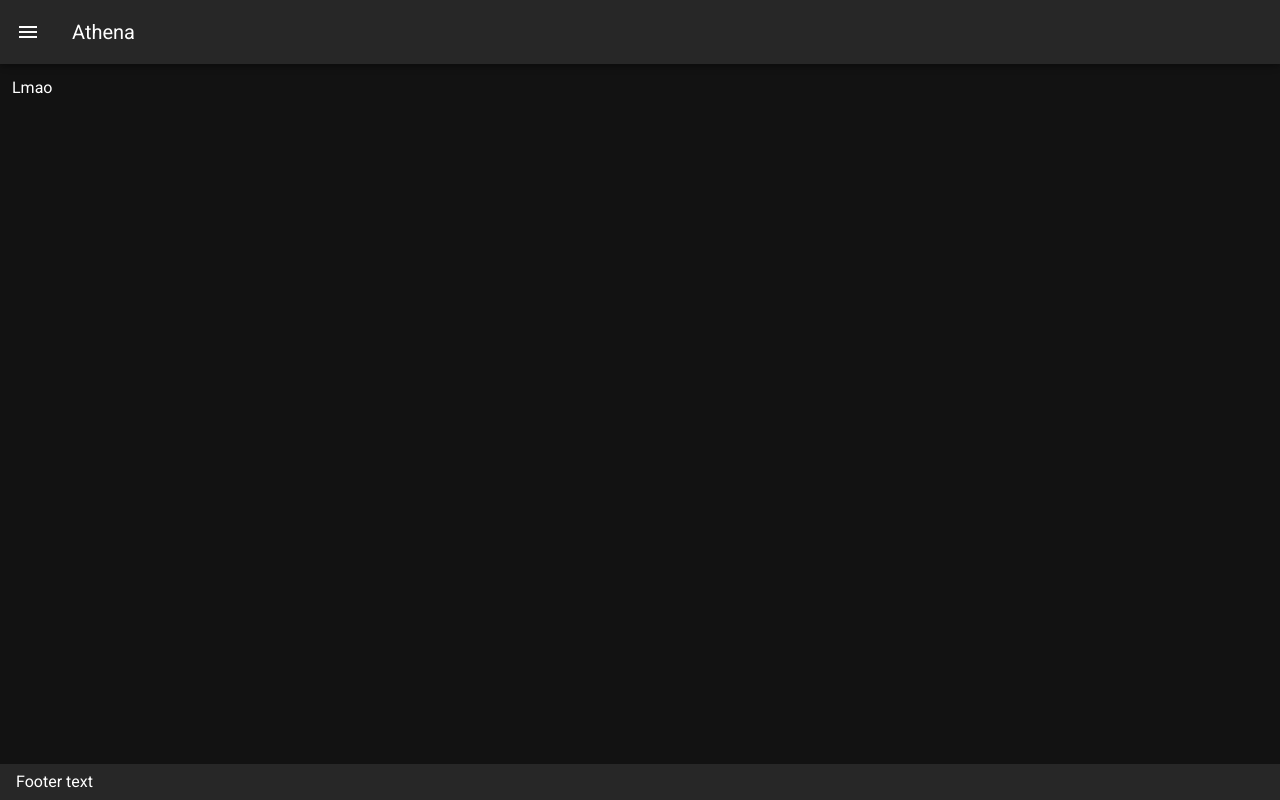
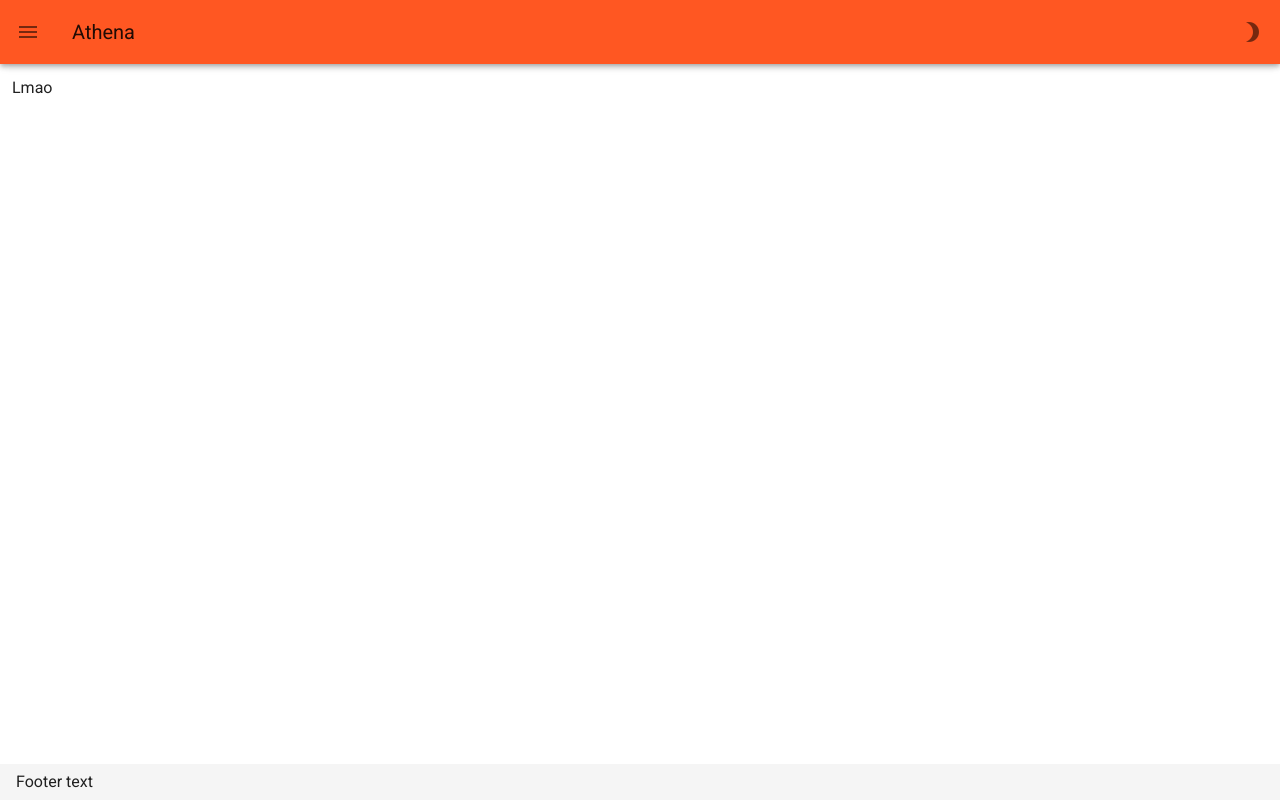
Before and after one commit to canonn-science/CAPIv2-Athena, a Nuxt app: page / in a window 1280 px wide. Built offline with nearby package versions, Linux system fonts and the light colour scheme.

Commit message:
Added theme switching between Light and Dark

```diff
--- a/layouts/default.vue
+++ b/layouts/default.vue
@@ -18,9 +18,19 @@
         </v-list-item>
       </v-list>
     </v-navigation-drawer>
-    <v-app-bar fixed app>
+    <v-app-bar
+      fixed
+      app
+      color="toolbar"
+      :class="{ 'custom-dark': theme === themes[1] }"
+    >
       <v-app-bar-nav-icon @click.stop="drawer = !drawer" />
       <v-toolbar-title v-text="title" />
+      <v-spacer />
+      <v-btn icon @click="switchTheme()">
+        <v-icon v-if="theme === themes[0]">brightness_3</v-icon>
+        <v-icon v-if="theme === themes[1]">wb_sunny</v-icon>
+      </v-btn>
     </v-app-bar>
     <v-content>
       <v-container fluid>
@@ -34,6 +44,8 @@
 </template>
 
 <script>
+import { mapState } from 'vuex'
+
 export default {
   data() {
     return {
@@ -48,6 +60,36 @@ export default {
       title: 'Athena',
       footerText: 'Footer text'
     }
+  },
+  computed: {
+    ...mapState({
+      themes: state => state.themes.themes
+    }),
+    theme: {
+      get() {
+        return this.$store.state.themes.theme
+      },
+      set(newTheme) {
+        this.$store.commit('themes/setTheme', newTheme)
+      }
+    }
+  },
+  methods: {
+    switchTheme() {
+      if (this.theme === this.themes[0]) {
+        this.theme = this.themes[1]
+      } else if (this.theme === this.themes[1]) {
+        this.theme = this.themes[0]
+      }
+      localStorage.setItem('theme', this.theme)
+    }
   }
 }
 </script>
+
+<style scoped>
+.custom-dark,
+.custom-dark .theme--dark.v-btn {
+  color: var(--v-primary-base);
+}
+</style>
--- a/nuxt.config.js
+++ b/nuxt.config.js
@@ -17,7 +17,27 @@ module.exports = {
         content: process.env.npm_package_description || ''
       }
     ],
-    link: [{ rel: 'icon', type: 'image/x-icon', href: '/favicon.ico' }]
+    link: [
+      { rel: 'icon', type: 'image/x-icon', href: '/favicon.ico' },
+      {
+        rel: 'stylesheet',
+        href:
+          'https://fonts.googleapis.com/css?family=Roboto:100,300,400,500,700,900'
+      },
+      {
+        rel: 'stylesheet',
+        href: 'https://fonts.googleapis.com/css?family=Material+Icons'
+      },
+      {
+        rel: 'stylesheet',
+        href:
+          'https://cdn.jsdelivr.net/npm/@mdi/font@latest/css/materialdesignicons.min.css'
+      },
+      {
+        rel: 'stylesheet',
+        href: 'https://use.fontawesome.com/releases/v5.7.2/css/all.css'
+      }
+    ]
   },
   /*
    ** Customize the progress-bar color
@@ -30,7 +50,7 @@ module.exports = {
   /*
    ** Plugins to load before mounting the App
    */
-  plugins: [],
+  plugins: ['~/plugins/theme-switcher.js'],
   /*
    ** Nuxt.js dev-modules
    */
@@ -58,17 +78,30 @@ module.exports = {
   vuetify: {
     customVariables: ['~/assets/variables.scss'],
     theme: {
-      dark: true,
       themes: {
+        light: {
+          primary: colors.deepOrange.base,
+          secondary: colors.lightBlue.base,
+          accent: colors.orange.base,
+          error: colors.red.base,
+          warning: colors.yellow.base,
+          info: colors.indigo.base,
+          success: colors.green.base,
+          toolbar: colors.deepOrange.base
+        },
         dark: {
-          primary: colors.blue.darken2,
-          accent: colors.grey.darken3,
-          secondary: colors.amber.darken3,
-          info: colors.teal.lighten1,
-          warning: colors.amber.base,
-          error: colors.deepOrange.accent4,
-          success: colors.green.accent3
+          primary: colors.deepOrange.base,
+          secondary: colors.lightBlue.base,
+          accent: colors.orange.base,
+          error: colors.red.base,
+          warning: colors.yellow.base,
+          info: colors.indigo.base,
+          success: colors.green.base,
+          toolbar: colors.grey.darken4
         }
+      },
+      options: {
+        customProperties: true
       }
     }
   },
--- /dev/null
+++ b/plugins/theme-switcher.js
@@ -0,0 +1,45 @@
+import { mapState } from 'vuex'
+
+export default function({ app }) {
+  const mixin = {
+    computed: {
+      ...mapState({
+        themes: state => state.themes.themes
+      }),
+      theme: {
+        get() {
+          return this.$store.state.themes.theme
+        },
+        set(newTheme) {
+          this.$store.commit('themes/setTheme', newTheme)
+        }
+      }
+    },
+    watch: {
+      theme() {
+        this.$vuetify.theme.dark = this.theme === this.themes[1]
+      }
+    },
+    created() {
+      this.$vuetify.theme.dark = this.theme === this.themes[1]
+    },
+    beforeMount() {
+      try {
+        const stored = localStorage.getItem('theme')
+        if (stored) {
+          this.theme = stored
+        } else {
+          this.theme = this.themes[0]
+        }
+        localStorage.setItem('theme', this.theme)
+      } catch (err) {
+        this.theme = this.themes[0]
+        localStorage.setItem('theme', this.theme)
+      }
+    }
+  }
+  if (!app.mixins) {
+    app.mixins = []
+  }
+  app.mixins.push(mixin)
+}
--- /dev/null
+++ b/store/themes.js
@@ -0,0 +1,10 @@
+export const state = () => ({
+  theme: '',
+  themes: ['light', 'dark']
+})
+
+export const mutations = {
+  setTheme(state, theme) {
+    state.theme = theme
+  }
+}
```
Also changed, not shown: .eslintrc.js, plugins/README.md (deleted), store/README.md (deleted), 1 other file (tests, documents, lock files or other folders).
